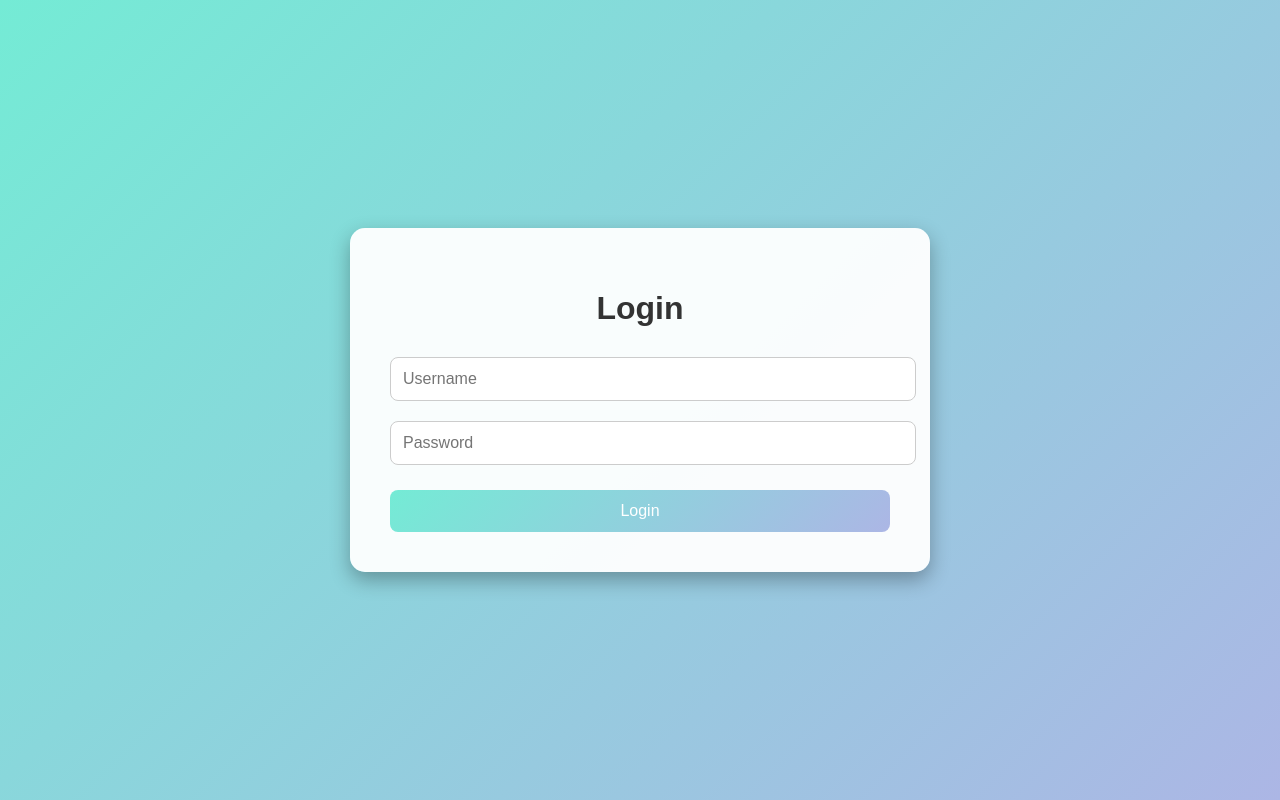
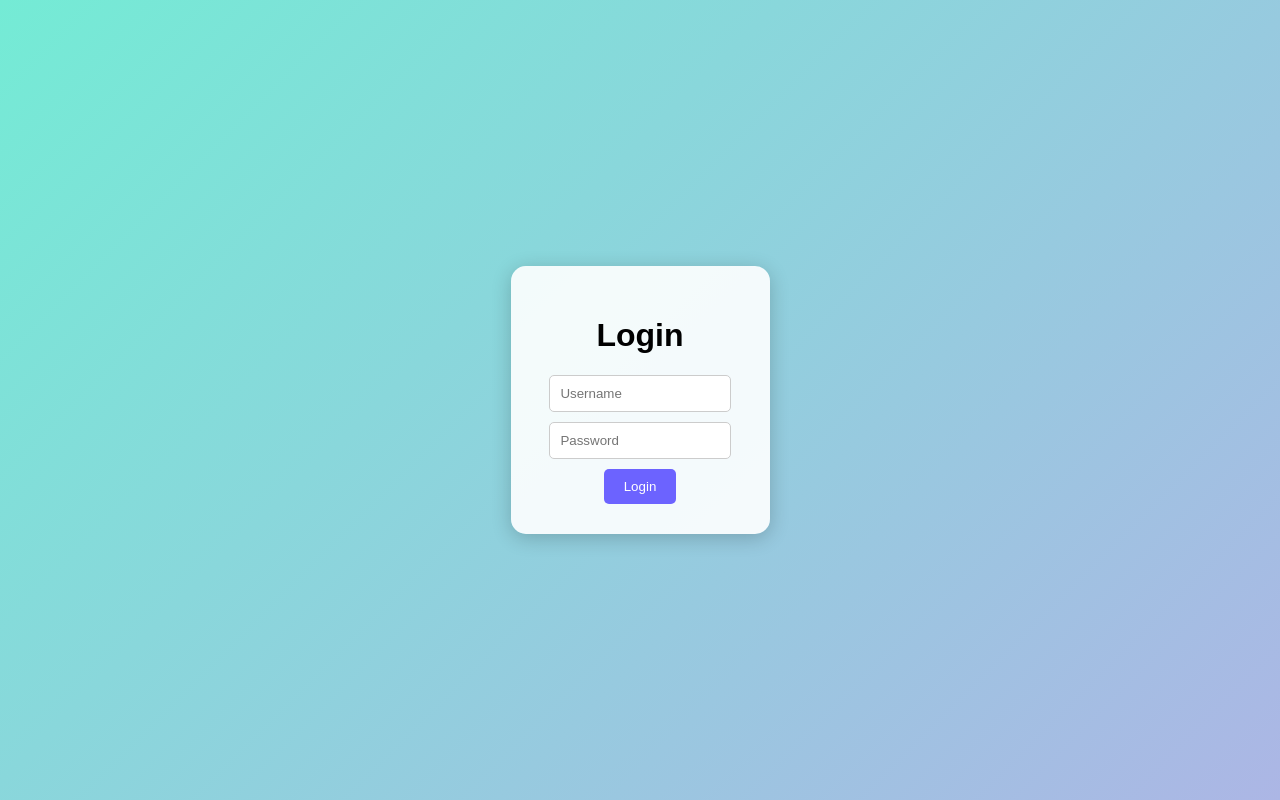
Before and after one commit to gisubizo10060-create/yarakoze, a Flask app: page /login in a window 1280 px wide. Run offline with Flask 3, Linux system fonts and the light colour scheme.

```diff
--- a/static/style.css
+++ b/static/style.css
@@ -1,70 +1,52 @@
 body {
-    margin: 0;
     font-family: Arial, sans-serif;
     background: linear-gradient(135deg, #74ebd5, #ACB6E5);
-    height: 100vh;
     display: flex;
     justify-content: center;
     align-items: center;
+    min-height: 100vh;
+    margin: 0;
 }
 
-.center-container {
-    width: 90%;
-    max-width: 500px;
-}
-
-.login-container, .dashboard-container, .blind-container {
-    padding: 40px;
-    background-color: rgba(255,255,255,0.95);
+.container, .login-container {
+    background-color: rgba(255, 255, 255, 0.9);
+    padding: 30px;
     border-radius: 15px;
-    box-shadow: 0 8px 20px rgba(0,0,0,0.3);
-}
-
-h1 {
     text-align: center;
-    color: #333;
-    margin-bottom: 20px;
+    box-shadow: 0 4px 20px rgba(0,0,0,0.2);
 }
 
 input {
-    width: 100%;
-    padding: 12px;
-    margin: 10px 0;
-    border-radius: 8px;
+    display: block;
+    width: 80%;
+    margin: 10px auto;
+    padding: 10px;
+    border-radius: 5px;
     border: 1px solid #ccc;
-    font-size: 16px;
 }
 
 button {
-    width: 100%;
-    padding: 12px;
-    margin-top: 15px;
+    padding: 10px 20px;
+    border-radius: 5px;
     border: none;
-    border-radius: 8px;
+    background-color: #6C63FF;
     color: white;
-    font-size: 16px;
     cursor: pointer;
-    background: linear-gradient(135deg, #74ebd5, #ACB6E5);
-    transition: all 0.3s ease;
 }
 
 button:hover {
-    background: linear-gradient(135deg, #ACB6E5, #74ebd5);
+    background-color: #574b90;
+}
+
+.message-box {
+    max-height: 150px;
+    overflow-y: auto;
+    background-color: #f1f1f1;
+    padding: 10px;
+    border-radius: 5px;
+    text-align: left;
 }
 
 .error {
     color: red;
-    font-weight: bold;
-    margin-bottom: 15px;
 }
-
-.messages {
-    min-height: 60px;
-    margin-top: 20px;
-}
-
-.actions {
-    display: flex;
-    flex-direction: column;
-    gap: 15px;
-}
--- a/templates/login.html
+++ b/templates/login.html
@@ -6,12 +6,12 @@
     <link rel="stylesheet" href="{{ url_for('static', filename='style.css') }}">
 </head>
 <body>
-    <div class="center-container login-container">
+    <div class="login-container">
         <h1>Login</h1>
         {% if error %}
             <p class="error">{{ error }}</p>
         {% endif %}
-        <form method="POST" action="/login">
+        <form method="POST">
             <input type="text" name="username" placeholder="Username" required>
             <input type="password" name="password" placeholder="Password" required>
             <button type="submit">Login</button>
```
Also changed, not shown: ser/server.py (+31 -23 lines), static/blind.js (deleted, +0 -35 lines), templates/dashboard.html (+40 -15 lines), readme.md/README.md, static/script.js (added).
